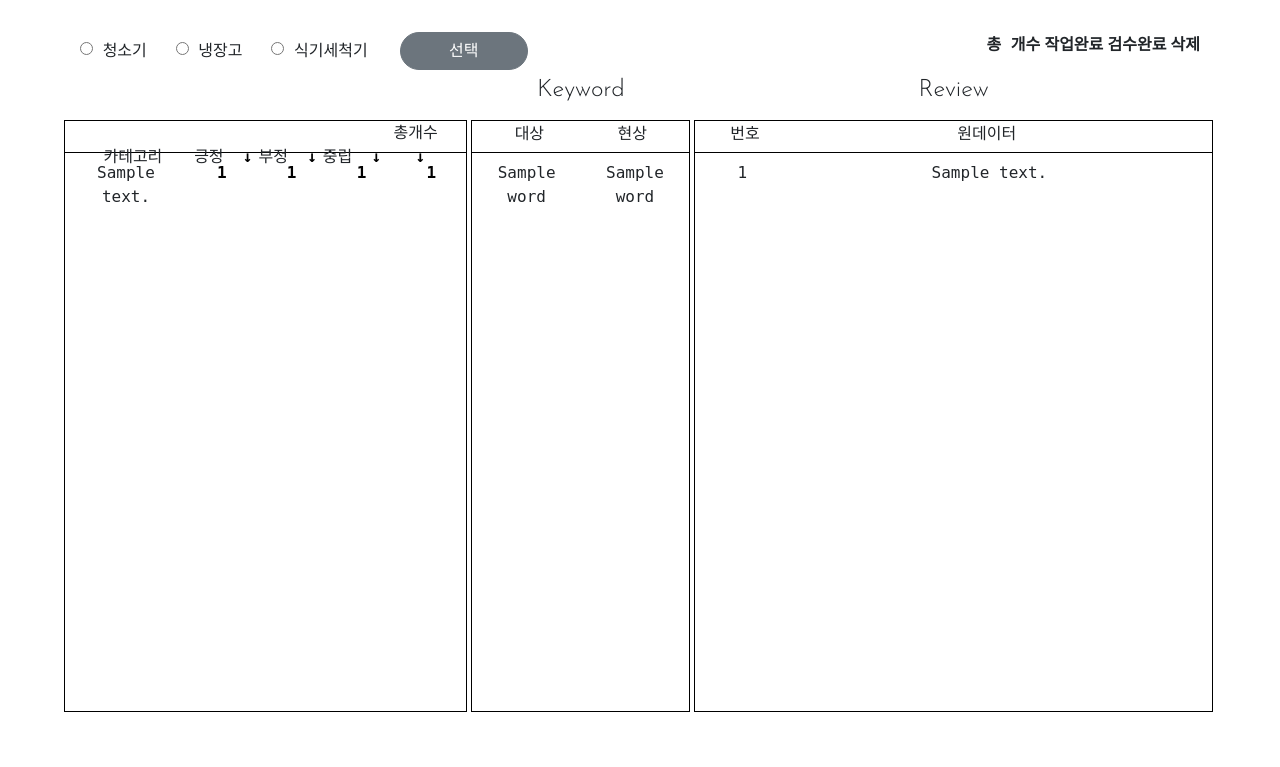
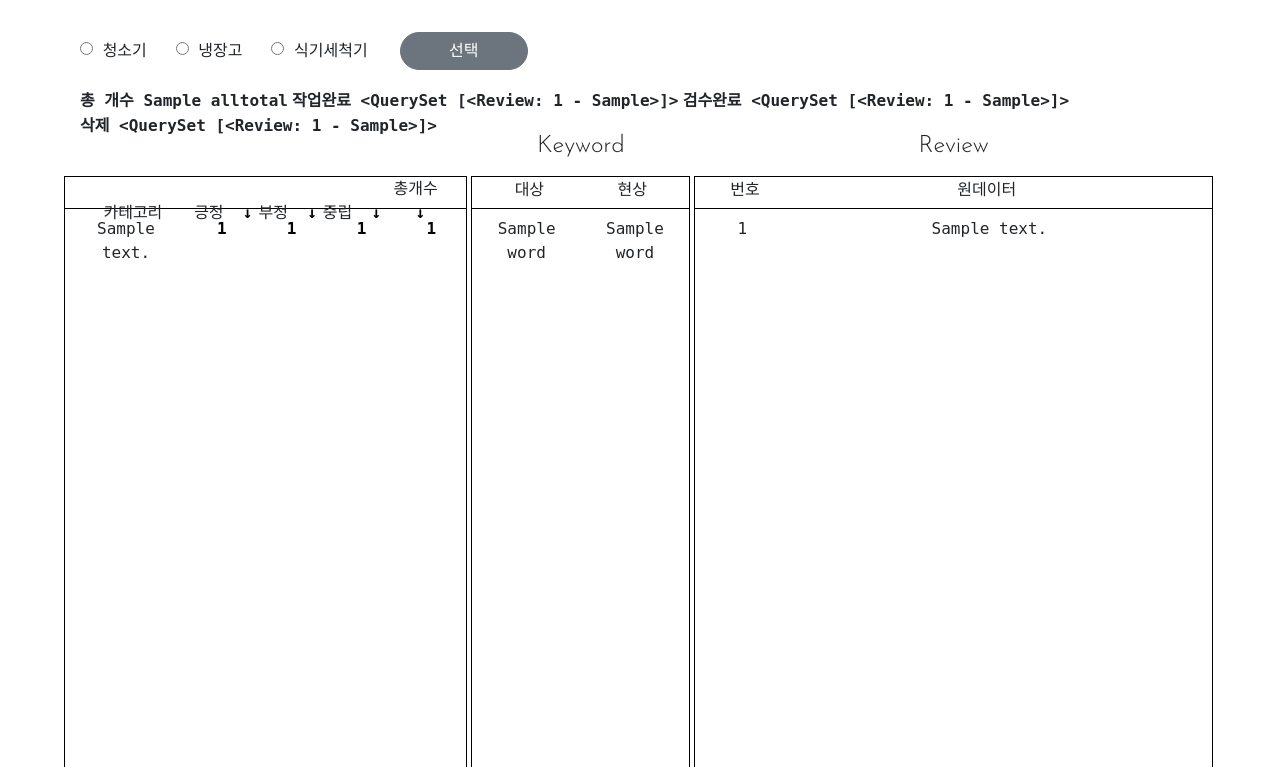
Before and after one commit to zzuzzu0205/Lightsail, a Django app: template mainapp/templates/mainapp/workstatus.html in a window 1280 px wide. Shown: the part 85-852 px from the top of the page. Run offline with Django 4.2, Linux system fonts and the light colour scheme; tables that the repository leaves empty hold one stand-in row (values such as "Sample post"); the template is opened without the code that fills it: values that come from a table or form of the project are taken from there, most other values are stand-ins (such as "Sample title", 1, 10 or a date in 2020); some libraries are stand-ins or nearby versions; some web fonts are replaced.

Commit message:
Update workstatus.html

```diff
--- a/mainapp/templates/mainapp/workstatus.html
+++ b/mainapp/templates/mainapp/workstatus.html
@@ -101,10 +101,10 @@
 
                 <!--            오른쪽상단:총개수현황-->
                 <div style="display:inline-block;height: 3.5rem; width: auto; float: right;padding: 1rem">
-                    <div class="right_top">총 개수</div>
-                    <div class="right_top">작업완료</div>
-                    <div class="right_top">검수완료</div>
-                    <div class="right_top">삭제</div>
+                    <div class="right_top">총 개수 {{ alltotal }}</div>
+                    <div class="right_top">작업완료 {{ first_num }}</div>
+                    <div class="right_top">검수완료 {{ second_num }}</div>
+                    <div class="right_top">삭제 {{ dummy_num }}</div>
                 </div>
             </div>
 
```
